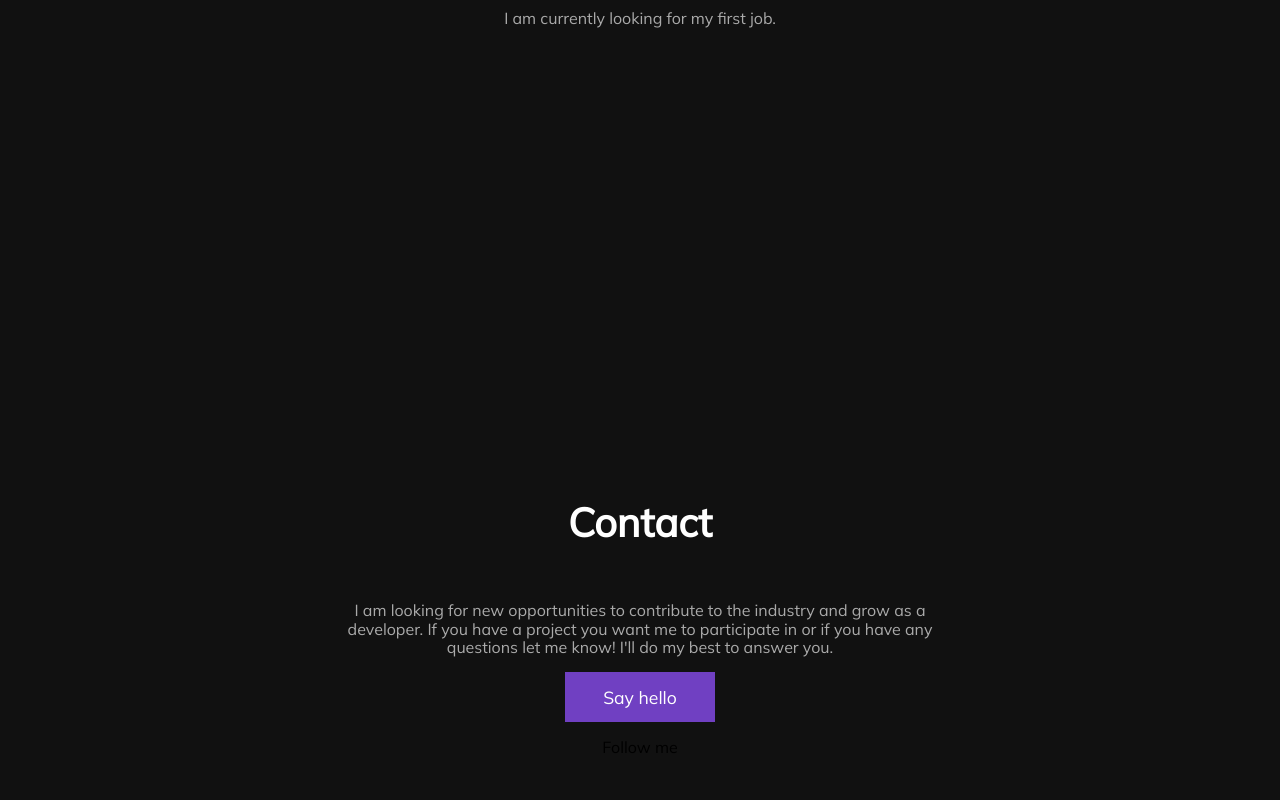
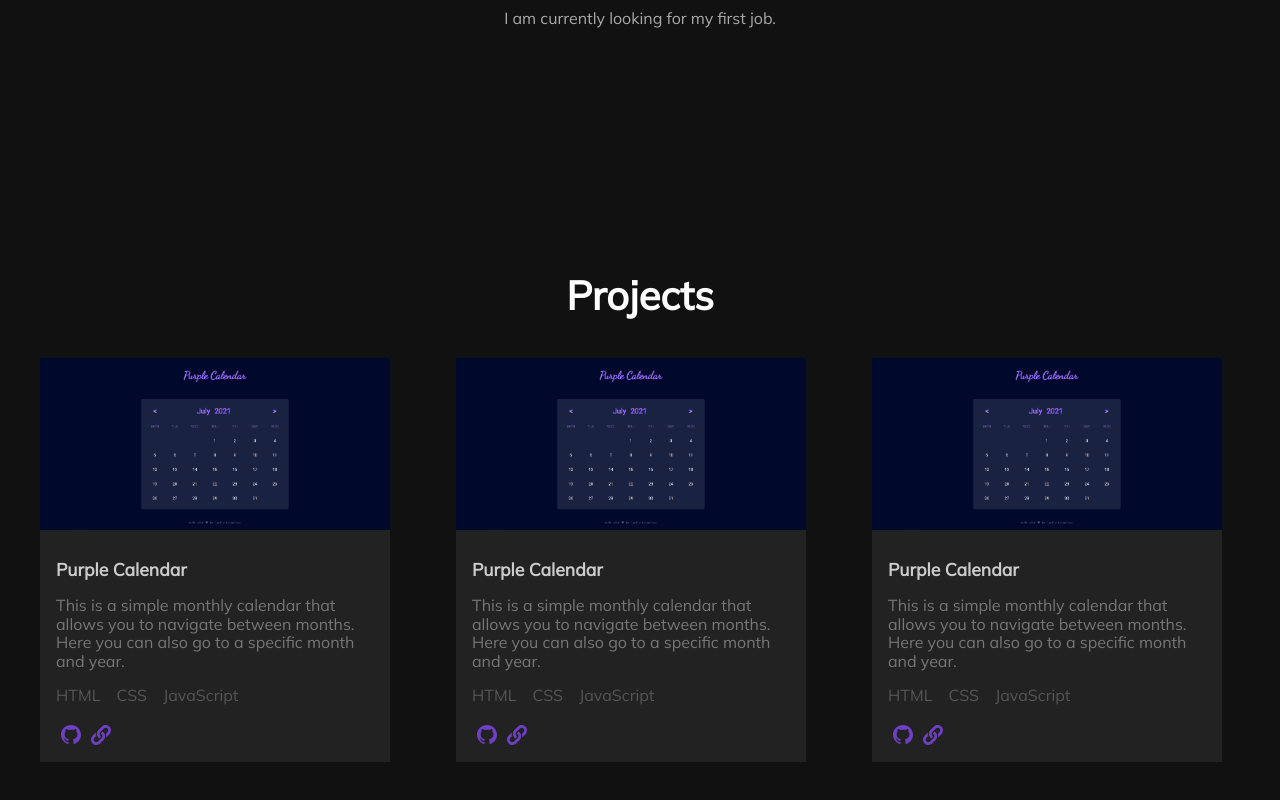
Before and after one commit to paladinescamila/Personal-Website, a React (Create React App) app: page / in a window 1280 px wide. Shown: the part 1992-2792 px from the top of the page. Built offline with nearby package versions, Linux system fonts and the light colour scheme; the HTML template or start-up script is replaced by a standard one.

Commit message:
Started projects section

```diff
--- a/src/App.js
+++ b/src/App.js
@@ -12,6 +12,7 @@ import ProjectCard from "./components/ProjectCard";
 import About from "./components/About";
 import Experience from "./components/Experience";
 import Contact from "./components/Contact";
+import Projects from "./components/Projects";
 
 function App() {
 	return (
@@ -31,6 +32,7 @@ function App() {
 			/>
 			<About />
 			<Experience />
+			<Projects />
 			<Contact />
 			<footer className='signature'>
 				<p>
--- a/src/components/ProjectCard.jsx
+++ b/src/components/ProjectCard.jsx
@@ -6,7 +6,9 @@ import projectWebsite from "../img/project-website.svg";
 export default function ProjectCard({photo, title, description, tools, github, website}) {
 	return (
 		<div className='project-card'>
-			<img src={photo} alt={title} />
+			<a href={website}>
+				<img src={photo} alt={title} />
+			</a>
 			<div className='project-card-data'>
 				<p className='project-card-title'>{title}</p>
 				<p className='project-card-description'>{description}</p>
--- /dev/null
+++ b/src/components/Projects.jsx
@@ -0,0 +1,17 @@
+import React from "react";
+import "../css/Projects.css";
+import ProjectCard from "./ProjectCard";
+import projects from "../data/projects";
+
+export default function Projects() {
+	return (
+		<div className='projects-section'>
+			<p className='section-title'>Projects</p>
+			<div className='projects-container'>
+				{projects.map((project) => (
+					<ProjectCard photo={project.photo} title={project.name} description={project.description} tools={project.tools} github={project.github} website={project.website} />
+				))}
+			</div>
+		</div>
+	);
+}
--- a/src/css/ProjectCard.css
+++ b/src/css/ProjectCard.css
@@ -29,7 +29,6 @@
 
 .project-card-tools li {
 	padding-right: 1em;
-	font-weight: bold;
 }
 
 .project-card-github img,
--- /dev/null
+++ b/src/css/Projects.css
@@ -0,0 +1,15 @@
+.projects-section {
+	min-height: 100vh;
+	padding: 1em;
+	display: flex;
+	flex-direction: column;
+	align-items: center;
+	justify-content: center;
+}
+
+.projects-container {
+	display: grid;
+	grid-template-columns: repeat(3, 1fr);
+	grid-gap: 3em;
+	width: 1200px;
+}
--- /dev/null
+++ b/src/data/projects.js
@@ -0,0 +1,70 @@
+import purpleCalendarPhoto from "../img/purple-calendar.png";
+
+const projects = [
+	{
+		name: "Purple Calendar",
+		description: "This is a simple monthly calendar that allows you to navigate between months. Here you can also go to a specific month and year.",
+		tools: ["HTML", "CSS", "JavaScript"],
+		github: "https://github.com/paladinescamila/Purple-Calendar",
+		website: "https://purple-calendar.netlify.app/",
+		photo: purpleCalendarPhoto,
+	},
+	{
+		name: "Purple Calendar",
+		description: "This is a simple monthly calendar that allows you to navigate between months. Here you can also go to a specific month and year.",
+		tools: ["HTML", "CSS", "JavaScript"],
+		github: "https://github.com/paladinescamila/Purple-Calendar",
+		website: "https://purple-calendar.netlify.app/",
+		photo: purpleCalendarPhoto,
+	},
+	{
+		name: "Purple Calendar",
+		description: "This is a simple monthly calendar that allows you to navigate between months. Here you can also go to a specific month and year.",
+		tools: ["HTML", "CSS", "JavaScript"],
+		github: "https://github.com/paladinescamila/Purple-Calendar",
+		website: "https://purple-calendar.netlify.app/",
+		photo: purpleCalendarPhoto,
+	},
+	{
+		name: "Purple Calendar",
+		description: "This is a simple monthly calendar that allows you to navigate between months. Here you can also go to a specific month and year.",
+		tools: ["HTML", "CSS", "JavaScript"],
+		github: "https://github.com/paladinescamila/Purple-Calendar",
+		website: "https://purple-calendar.netlify.app/",
+		photo: purpleCalendarPhoto,
+	},
+	{
+		name: "Purple Calendar",
+		description: "This is a simple monthly calendar that allows you to navigate between months. Here you can also go to a specific month and year.",
+		tools: ["HTML", "CSS", "JavaScript"],
+		github: "https://github.com/paladinescamila/Purple-Calendar",
+		website: "https://purple-calendar.netlify.app/",
+		photo: purpleCalendarPhoto,
+	},
+	{
+		name: "Purple Calendar",
+		description: "This is a simple monthly calendar that allows you to navigate between months. Here you can also go to a specific month and year.",
+		tools: ["HTML", "CSS", "JavaScript"],
+		github: "https://github.com/paladinescamila/Purple-Calendar",
+		website: "https://purple-calendar.netlify.app/",
+		photo: purpleCalendarPhoto,
+	},
+	{
+		name: "Purple Calendar",
+		description: "This is a simple monthly calendar that allows you to navigate between months. Here you can also go to a specific month and year.",
+		tools: ["HTML", "CSS", "JavaScript"],
+		github: "https://github.com/paladinescamila/Purple-Calendar",
+		website: "https://purple-calendar.netlify.app/",
+		photo: purpleCalendarPhoto,
+	},
+	{
+		name: "Purple Calendar",
+		description: "This is a simple monthly calendar that allows you to navigate between months. Here you can also go to a specific month and year.",
+		tools: ["HTML", "CSS", "JavaScript"],
+		github: "https://github.com/paladinescamila/Purple-Calendar",
+		website: "https://purple-calendar.netlify.app/",
+		photo: purpleCalendarPhoto,
+	},
+];
+
+export default projects;
```
